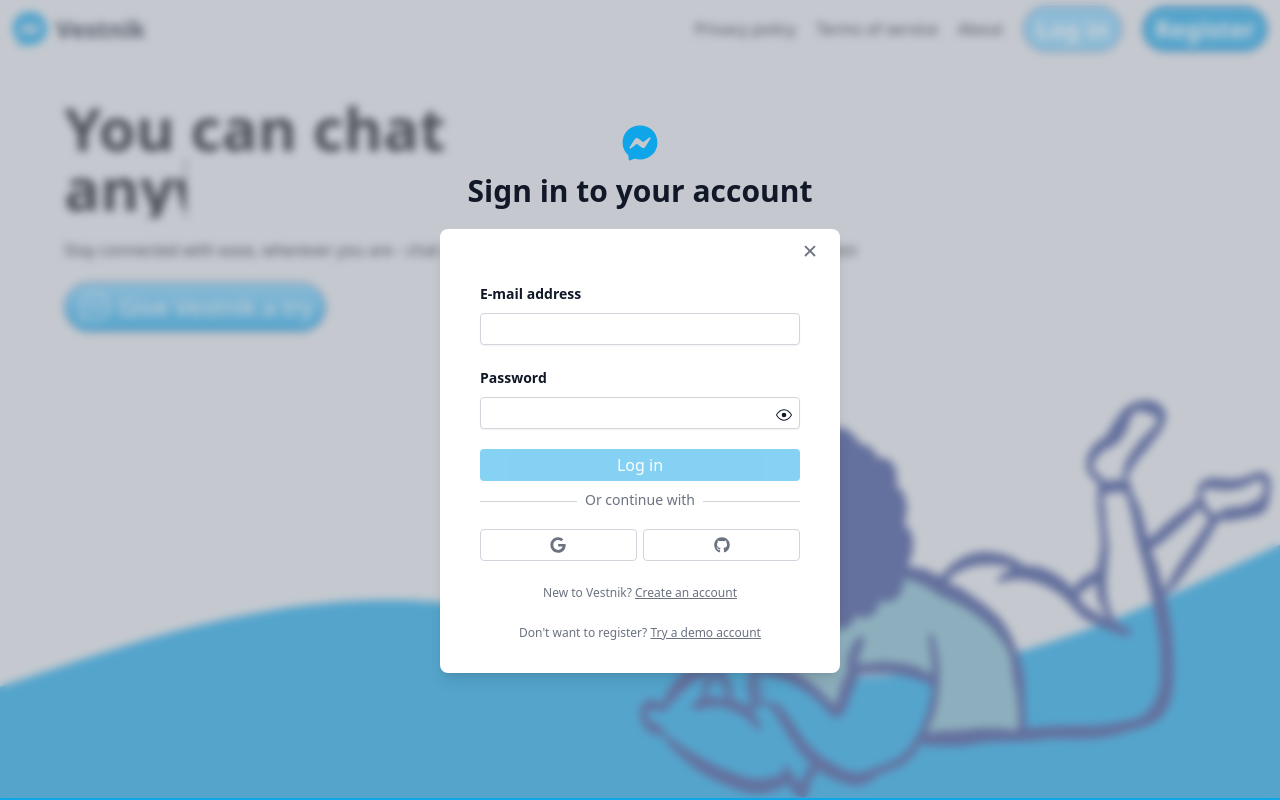
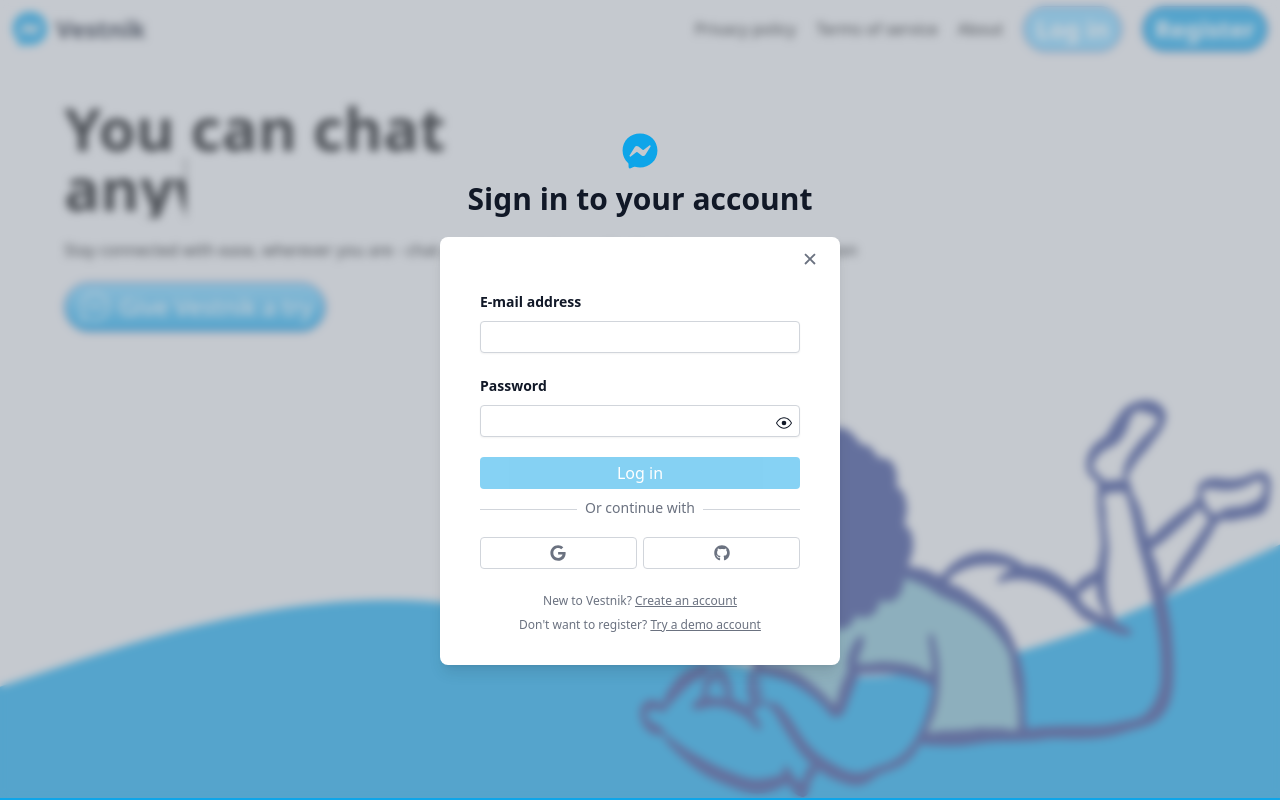
Before and after one commit to diegoberriosr/Vestnik, a React (Create React App) app in the folder frontend/: page /login in a window 1280 px wide. Both pictures are taken after a click on the button "Log in". Built offline with nearby package versions, Linux system fonts and the light colour scheme.

Commit message:
Modified LoginForm component

```diff
--- a/frontend/src/components/login/LoginForm.jsx
+++ b/frontend/src/components/login/LoginForm.jsx
@@ -81,7 +81,7 @@
         </button>
       </div>
       <p className='w-full text-center mt-6 text-gray-500 text-xs'>New to Vestnik? <span className='underline hover:opacity-90 cursor-pointer' onClick={handleRegisterModal}>Create an account</span></p>
-      <p className='w-full text-center mt-6 text-gray-500 text-xs'>Don't want to register? <span className='underline hover:opacity-90 cursor-pointer' onClick={() => { setDisabled(true); loginUser({ email: 'testboy@mail.com', password : '12345'})}}>Try a demo account</span></p>
+      <p className='w-full text-center mt-2 text-gray-500 text-xs'>Don't want to register? <span className='underline hover:opacity-90 cursor-pointer' onClick={() => { setDisabled(true); loginUser({ email: 'testboy@mail.com', password : '12345'})}}>Try a demo account</span></p>
     </div>
     { alertMessage && <PopUpAlert message={alertMessage} error/>}
     </>
```
